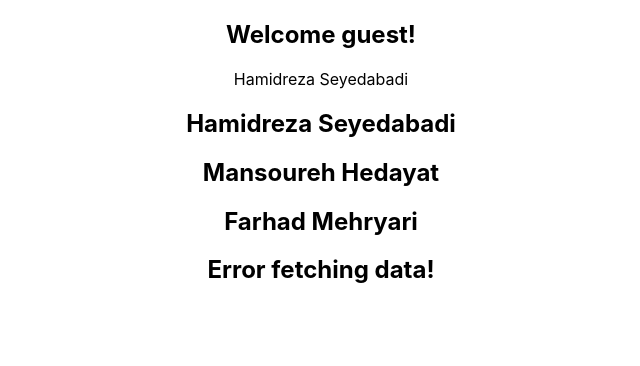
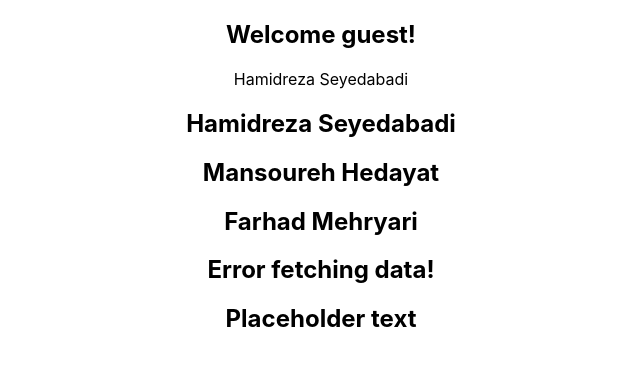
Before and after one commit to hamidreza8968/react-typescript-demo, a React (Create React App) app: page / in a window 1280 px wide. Shown: the top 366 px of the page, without its empty margins (319-959 px from the left). Built offline with nearby package versions, Linux system fonts and the light colour scheme.

Commit message:
Add: "Heading" component

```diff
--- a/src/App.tsx
+++ b/src/App.tsx
@@ -4,6 +4,7 @@ import Greeting from "./components/Greeting/Greeting";
 import Person from "./components/Person/Person";
 import PersonList from "./components/PersonList/PersonList";
 import Status from "./components/Status/Status";
+import Heading from "./components/Heading/Heading";
 
 function App() {
     const personName = {
@@ -24,6 +25,7 @@ function App() {
       <Person name={personName}/>
       <PersonList names={nameList}/>
       <Status status="error"/>
+      <Heading>Placeholder text</Heading>
     </div>
   );
 }
--- /dev/null
+++ b/src/components/Heading/Heading.tsx
@@ -0,0 +1,9 @@
+type HeadingProps = {
+    children:string,
+}
+function Heading(prop:HeadingProps) {
+    return(
+        <h2>{prop.children}</h2>
+    )
+}
+export default Heading;
```
